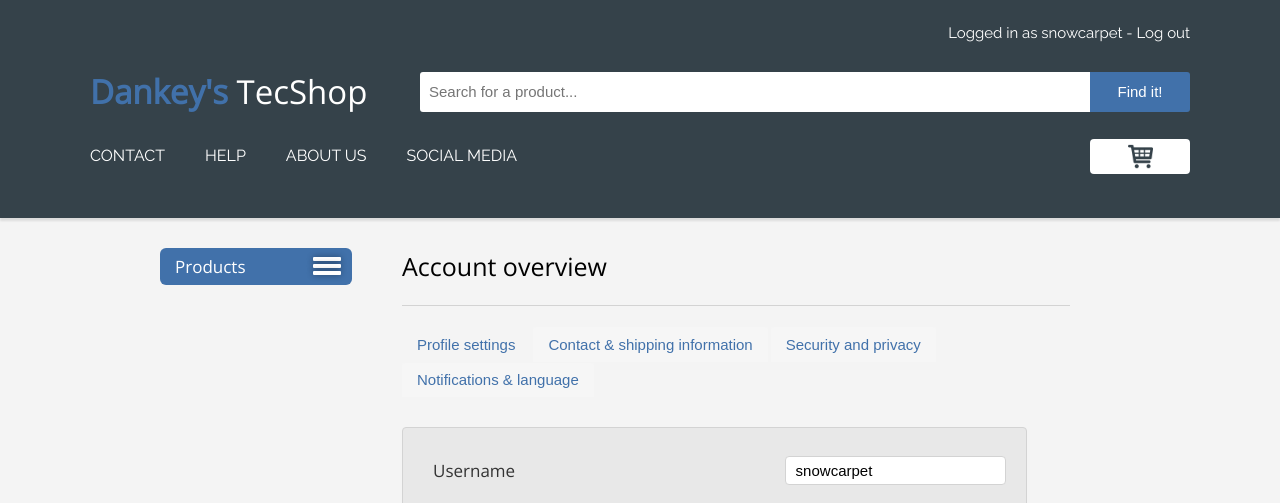
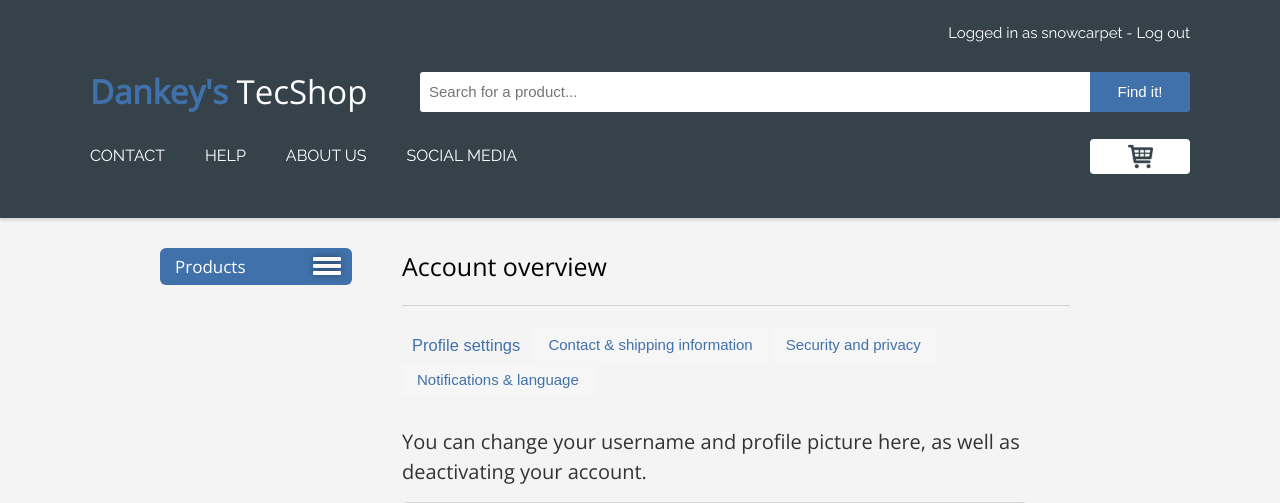
Before and after one commit to seafewd/dankey, a PHP site: page /dankey/public/account.php in a window 1280 px wide. Shown: the top 503 px of the page. Run offline with PHP 8.4, Linux system fonts and the light colour scheme; a user stored in the database is signed in; some web fonts are replaced.

Commit message:
jqueryfixxx

```diff
--- a/css/profile_page.css
+++ b/css/profile_page.css
@@ -30,6 +30,9 @@
     padding: 0 !important;
 }
 
+.ui-state-active {
+    transform: scale(1.1);
+}
 /*******/
 
 
@@ -74,11 +77,12 @@
 .userinfo input {
     flex: 2;
     box-sizing: border-box;
-    padding: 5px 10px;
+    padding: 12px 7px;
     border: 1px solid lightgray;
     background: #ffffff;
     border-radius: 4px;
     transition: border-color .2s ease-in-out;
+    font-size: 16px !important;
 }
 
 .userinfo input:focus {
@@ -142,3 +146,7 @@
 .image-heading {
     padding: 10px 0 0 0;
 }
+
+.profile-wrap h2 {
+    margin-bottom: 15px;
+}
--- a/css/style.css
+++ b/css/style.css
@@ -18,6 +18,7 @@ body {
     padding: 0;
     margin: 0 auto 0 auto;
     background-color: #f4f4f4;
+    /*background-color: #969594;*/
 }
 /* Clearfix */
 .clearfix:before,
--- a/js/profilePage.js
+++ b/js/profilePage.js
@@ -6,6 +6,16 @@
 $(document).ready(function(){
     //tab view made from ul
     $('.profile-wrap').tabs();
+
+    //fade in effect
+    $('.profile-wrap').tabs({
+        select: function(event, ui) {
+            $(ui.panel).animate({opacity:0.1});
+        },
+        show: function(event, ui) {
+            $(ui.panel).animate({opacity:1.0},1000);
+        }
+    });
 
     //set username with db query on focus out from input field
     let form = $('.form-userinfo');
--- a/public/account.php
+++ b/public/account.php
@@ -65,8 +65,9 @@ if(isSet($_POST['upload'])){
         </li>
     </ul>
     <div id="profile-settings">
+        <h2>You can change your username and profile picture here, as well as deactivating your account.</h2>
         <div class="profile-settings-text">
-            <form action="<?php echo ABS_URL . 'public/processProfile.php';?>" method="post" class="form-userinfo userinfo username">
+            <form action="<?php echo ABS_URL . 'public/processProfile.php';?>" method="post" class="form-userinfo userinfo username" id="profile-form">
                 <h3><?php echo t("username") ?></h3>
                 <label><input name="username" value="<?php echo $username ?>"/></label>
             </form>
@@ -85,26 +86,28 @@ if(isSet($_POST['upload'])){
     </div>
     <div id="contact-shipping-information">
         <div class="userinfo">
-            <h3><?php echo t("first_name") ?></h3> <p><?php echo $firstname ?></p>
+            <h3><?php echo t("first_name") ?></h3>
+            <input form="profile-form" class="f-firstname" name="firstname" value="<?php echo $firstname;?>"/>
         </div>
         <div class="userinfo">
-            <h3><?php echo t("last_name") ?></h3> <p><?php echo $lastname ?></p>
+            <h3><?php echo t("last_name") ?></h3>
+            <input form="profile-form" class="f-lastname" name="lastname" value="<?php echo $lastname;?>"/>
         </div>
         <div class="userinfo email">
             <h3><?php echo t("email") ?></h3>
-            <p><?php echo $email ?></p>
+            <input form="profile-form" class="f-email" name="email" value="<?php echo $email;?>"/>
         </div>
         <div class="userinfo">
             <h3><?php echo t("city") ?></h3>
-            <p><?php echo $city ?></p>
+            <input form="profile-form" class="f-city" name="city" value="<?php echo $city;?>"/>
         </div>
         <div class="userinfo address">
             <h3><?php echo t("address") ?></h3>
-            <p><?php echo $address ?></p>
+            <input form="profile-form" class="f-address" name="address" value="<?php echo $address;?>"/>
         </div>
         <div class="userinfo phone">
             <h3><?php echo t("phone") ?></h3>
-            <p><?php echo $phone ?></p>
+            <input form="profile-form" class="f-phone" name="phone" value="<?php echo $phone;?>"/>
         </div>
     </div>
     <div id="security-privacy">
@@ -115,7 +118,7 @@ if(isSet($_POST['upload'])){
     <div id="notifications_language">
         <div class="userinfo">
             <h3><?php echo t("language") ?></h3>
-            <p><?php echo $language ?></p>
+            <input form="profile-form" class="f-language" name="language" value="<?php echo $language;?>"/>
         </div>
     </div>
 </section>
```
